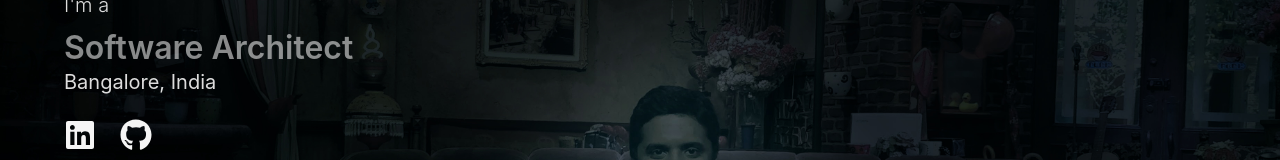
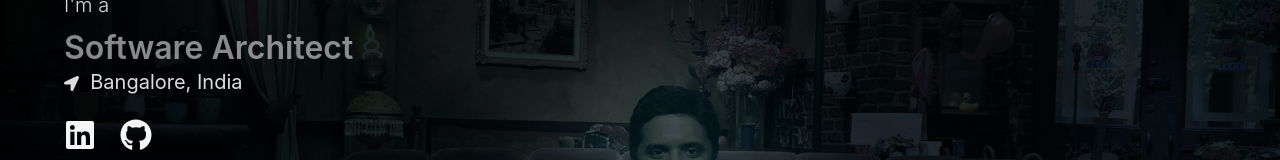
Before and after one commit to kethanva/personal-spa, a React (Create React App) app: page / in a window 1280 px wide. Shown: the part 263-423 px from the top of the page. Built offline with nearby package versions, Linux system fonts and the light colour scheme.

Commit message:
Working on icon changes

```diff
--- a/src/components/elements/Header.js
+++ b/src/components/elements/Header.js
@@ -13,7 +13,7 @@ function Hero() {
                     <p className="subtitle is-5 has-text-weight-light">I'm a</p>
                     <h4 className="title">
                         <div className="rw-words-1">
-                            <span>Full Stack Developer</span>
+                            <span>Full Stack Engineer</span>
                             <span>Software Architect</span>
                             <span>SRE</span>
                             <span>DevOps Engineer</span>
@@ -23,7 +23,7 @@ function Hero() {
                     </h4>
                     <br/>
                     <br/>
-                    <h2 className="subtitle">
+                    <h2 className="subtitle"><i class="fas fa-location-arrow fa-xs" ></i> &nbsp;
                         {Resume.basics.location.region}, {Resume.basics.location.country}
                     </h2>
                     <div className="columns small-container">
```
